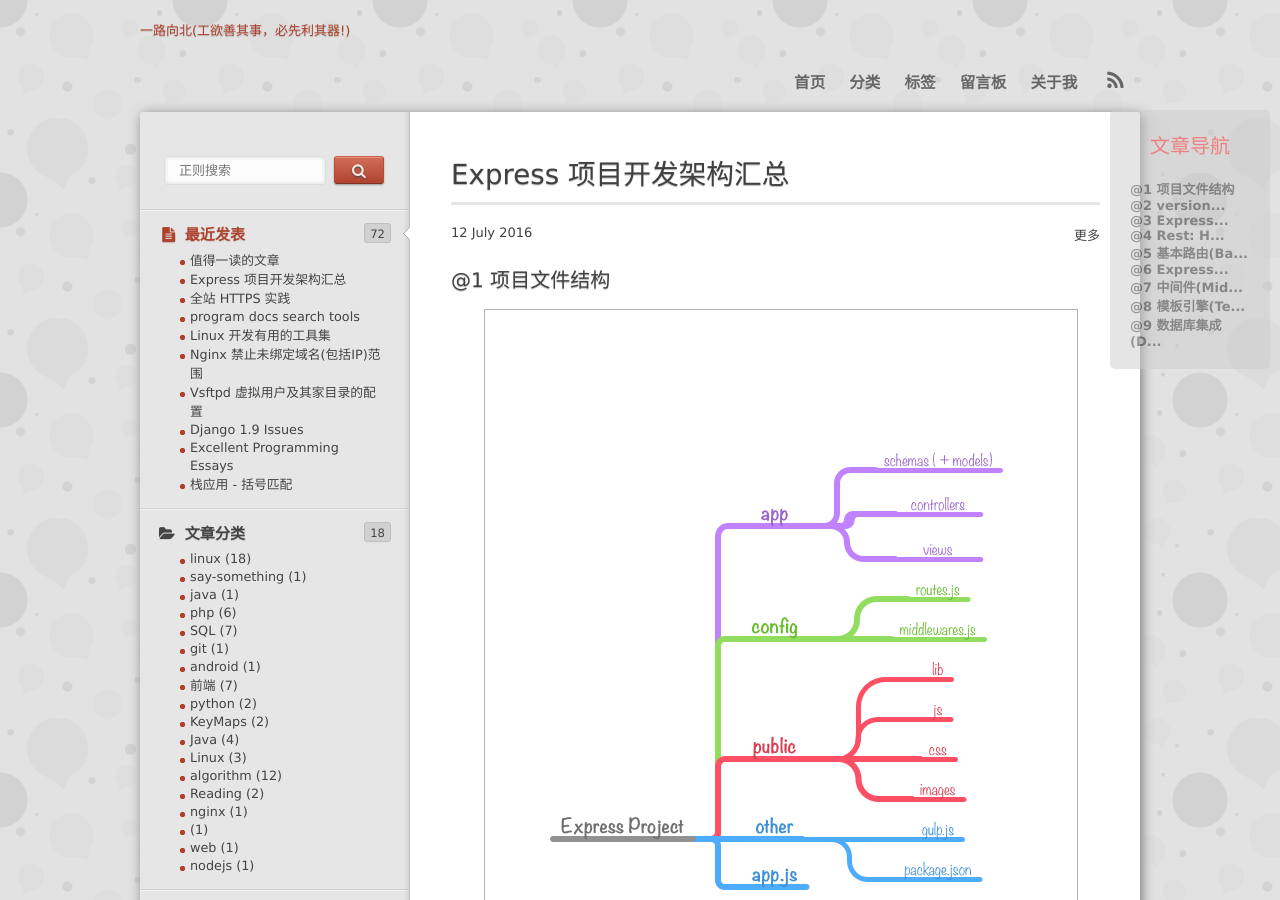
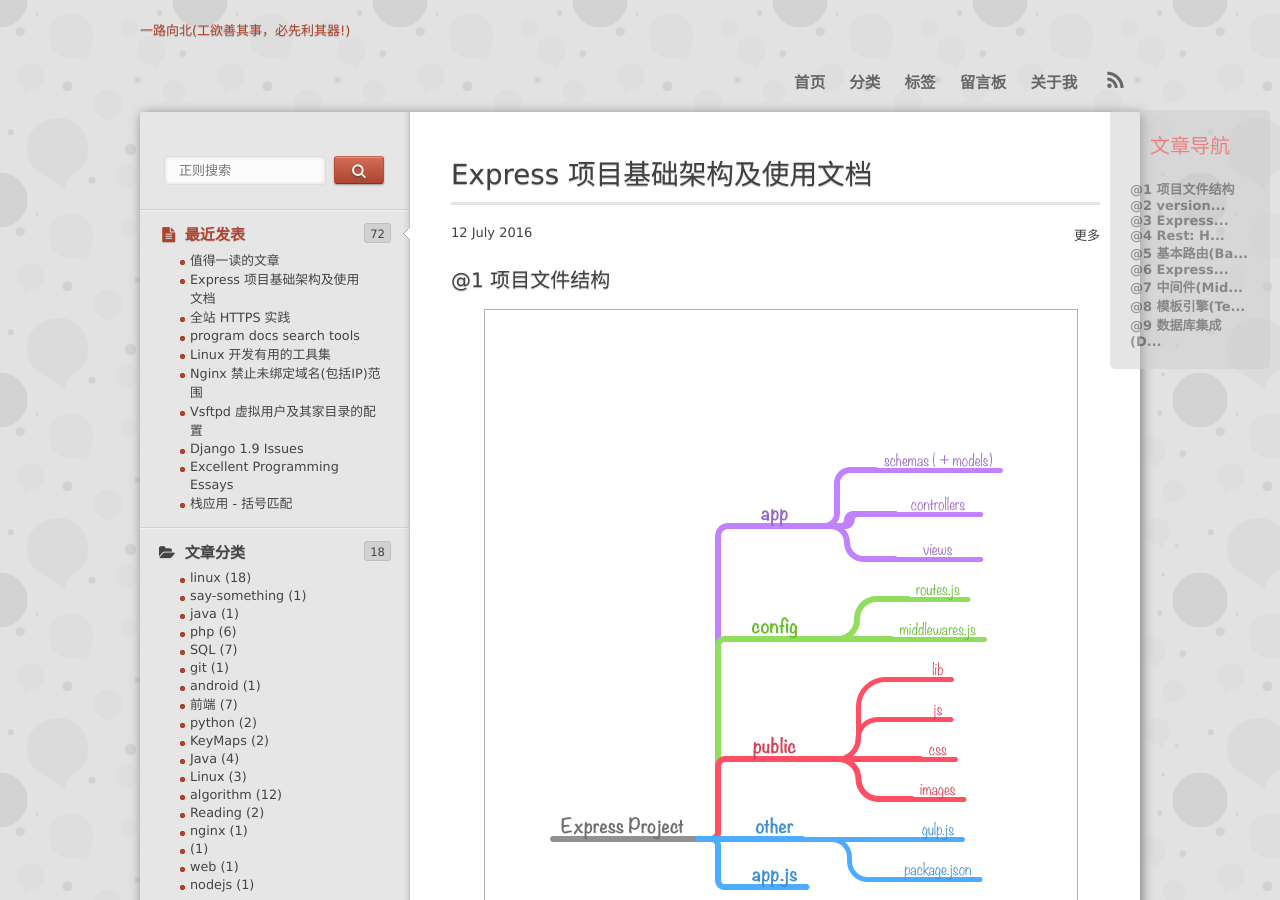
Before and after one commit to whatwewant/whatwewant.github.io, a Jekyll site: the page built from _posts/2016-07-12-use-with-express.md, in a window 1280 px wide and 900 px high. Built offline with Jekyll 4.4.1, drawn with Linux system fonts in a browser that asks for light colours; nearby versions of some CDN libraries; library files that are not in the unit come from our copies; comment, search, counter and statistics services are not loaded.

Commit message:
+ update use-with-express.md article name

```diff
--- a/_posts/2016-07-12-use-with-express.md
+++ b/_posts/2016-07-12-use-with-express.md
@@ -1,6 +1,6 @@
 ---
 layout: post
-title: "Express 项目开发架构汇总"
+title: "Express 项目基础架构及使用文档"
 keywords: [""]
 description: ""
 category: "nodejs"
```
